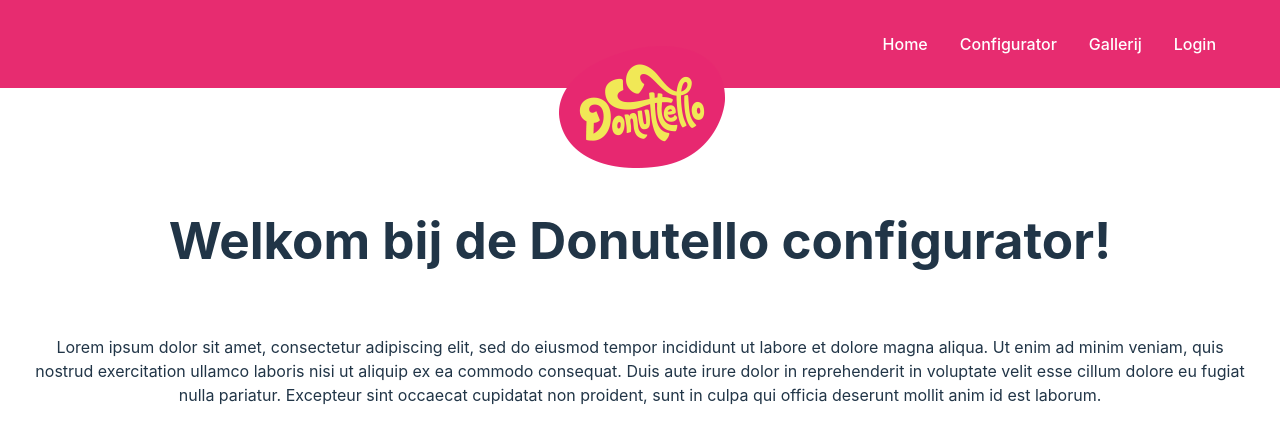
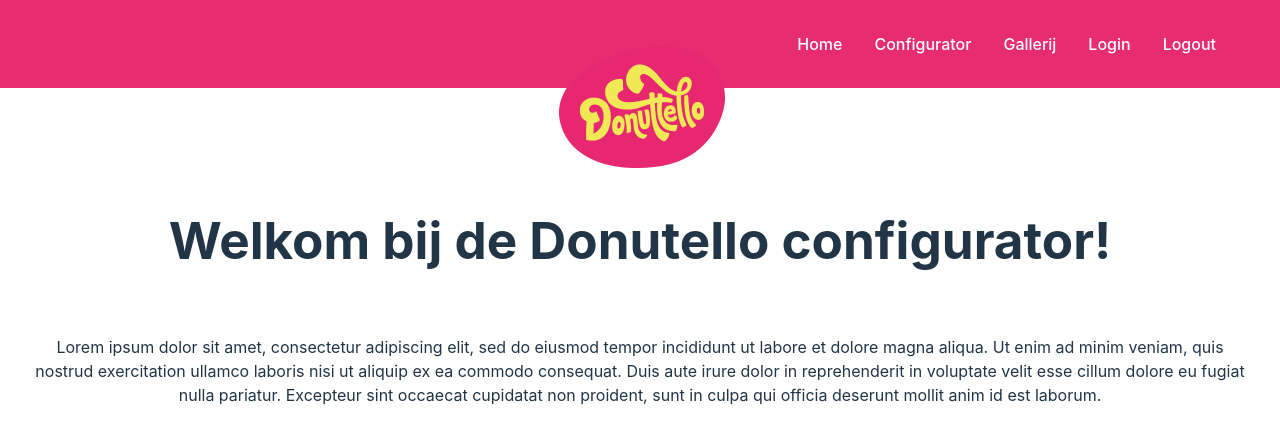
Before and after one commit to LaurenVD/development5-eindbaas-frontend, a Vue app: page / in a window 1280 px wide. Shown: the top 444 px of the page. Built offline with nearby package versions, Linux system fonts and the light colour scheme.

Commit message:
feat: destroy token and log user out

```diff
--- a/src/components/Navigation.vue
+++ b/src/components/Navigation.vue
@@ -1,4 +1,11 @@
 <script setup>
+import { ref, onMounted, reactive } from 'vue'
+
+//when button is clicked, remove token from local storage and redirect to login page
+const logout = () => {
+    localStorage.removeItem('token')
+    window.location.href = '/login.html'
+}
 
 </script>
 
@@ -8,6 +15,7 @@
     <a class="nav--link" href="/">Configurator</a>
     <a class="nav--link" href="/gallery.html">Gallerij</a>
     <a class="nav--link" href="/login.html">Login</a>
+    <a class="nav--link" @click="logout">Logout</a>
   </nav>
   <img src="./../assets/donuttello-logo.png" alt="donutello">
 </template>
```
